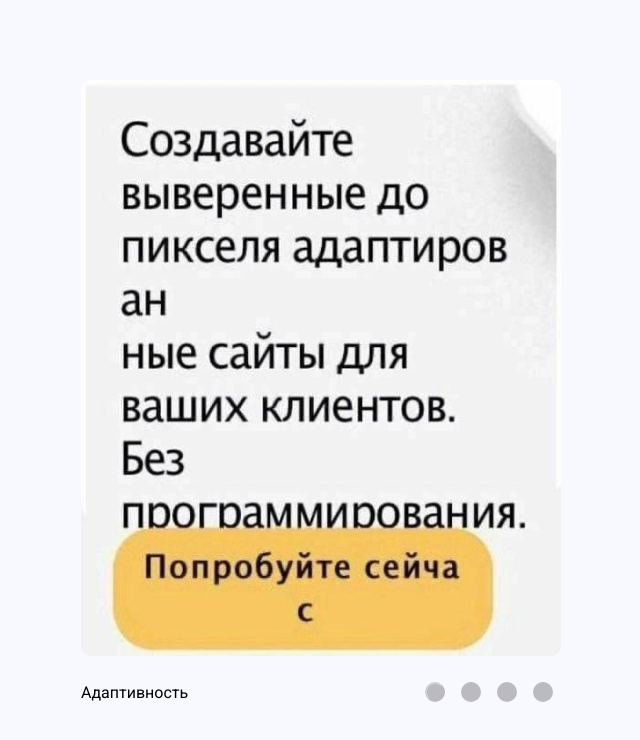
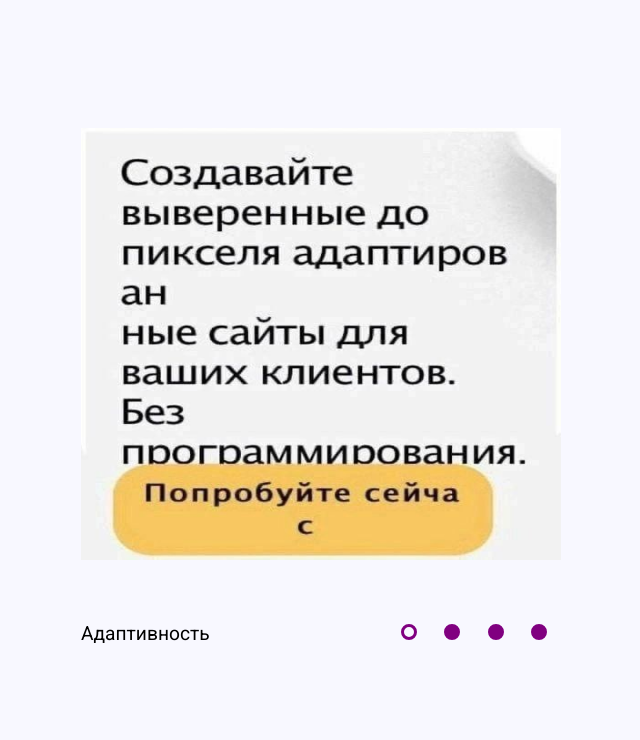
Before and after one commit to vladimirk33/cssMemSlider, a plain HTML site: page cssMemSlider/index.html in a window 1280 px wide. Shown: the whole page, without its empty margins (319-959 px from the left). Drawn offline with Linux system fonts and the light colour scheme.

Commit message:
feat: add display grid (Sun, May 15, 2022 11:09:40 PM)

```diff
--- a/cssMemSlider/index.html
+++ b/cssMemSlider/index.html
@@ -13,37 +13,34 @@
 
 <body>
     <div class="slider">
+        <input type="radio" name="r" id="r1" checked>
+        <input type="radio" name="r" id="r2">
+        <input type="radio" name="r" id="r3">
+        <input type="radio" name="r" id="r4">
         <div class="slides">
-            <input type="radio" name="r" id="r1" checked>
-            <input type="radio" name="r" id="r2">
-            <input type="radio" name="r" id="r3">
-            <input type="radio" name="r" id="r4">
-
-            <div class="slide s1"><img src="./img/1.jpg" alt="">
-                <p>Адаптивность</p>
-            </div>
-            <div class="slide"><img src="./img/2.jpg" alt="">
-                <p>Непонятный код</p>
-            </div>
-            <div class="slide"><img src="./img/3.jpg" alt="">
-                <p>Шаблон</p>
-            </div>
-            <div class="slide"><img src="./img/4.jpg" alt="">
-                <p>Деплой</p>
-            </div>
+            <div class="slide r1"></div>
+            <div class="slide r2"></div>
+            <div class="slide r3"></div>
+            <div class="slide r4"></div>
+        </div>
+        <div class="description">
+            <p class="text p1">Адаптивность</p>
+            <p class="text p2">Непонятный код</p>
+            <p class="text p3">Шаблон</p>
+            <p class="text p4">Деплой</p>
         </div>
         <div class="navigation">
-            <label for="r1" class="bar">
-                <button class="circle"></button>
+            <label for="r1" class="bar l1">
+                <div class="circle"></div>
             </label>
-            <label for="r2" class="bar">
-                <span class="circle"></span>
+            <label for="r2" class="bar l2">
+                <div class="circle"></div>
             </label>
-            <label for="r3" class="bar">
-                <span class="circle"></span>
+            <label for="r3" class="bar l3">
+                <div class="circle"></div>
             </label>
-            <label for="r4" class="bar">
-                <span class="circle"></span>
+            <label for="r4" class="bar l4">
+                <div class="circle"></div>
             </label>
         </div>
     </div>
--- a/cssMemSlider/style.css
+++ b/cssMemSlider/style.css
@@ -8,112 +8,151 @@ body {
 }
 
 .slider {
-    width: 30rem;
-    height: 40rem;
-    overflow: hidden;
-    position: absolute;
-    top: 50%;
-    left: 50%;
-    transform: translate(-50%, -50%);
+    display: grid;
+    grid-template-columns: 1fr 1fr 1fr;
+    grid-template-rows: 10% 60% 20%;
+    margin: auto;
+    width: 100%;
+    max-width: 30em;
+    height: 100vh;
 }
 
-@media (max-width: 530px) {
-    .slider {
-        width: 90%;
-        height: 60%;
-    }
+.slides {
+    grid-column: 1 / 5;
+    grid-row: 2 / 3;
+    margin-top: 3rem;
+    background-color: ghostwhite;
+}
+
+.slide {
+    height: 100%;
+    width: 100%;
+    background-size: 100% 100%;
+}
+
+.r1 {
+    background-image: url(./img/1.jpg);
+}
+
+.r2 {
+    background-image: url(./img/2.jpg);
+}
+
+.r3 {
+    background-image: url(./img/3.jpg);
+}
+
+.r4 {
+    background-image: url(./img/4.jpg);
+}
+
+input[name="r"] {
+    visibility: hidden;
 }
 
 .navigation {
-    position: absolute;
-    bottom: 0;
-    right: 0;
+    padding-top: 4rem;
+    grid-column: 3 / 5;
     display: flex;
+    justify-content: space-around;
 }
 
 .bar {
-    height: 50px;
-    width: 30px;
-    margin: 3px;
     cursor: pointer;
-    opacity: 0.5;
-    border-radius: 10px;
-    transition: all .4s ease;
-    display: flex;
-    justify-content: center;
-    align-items: center;
+    display: block;
+    height: 1rem;
+    width: 1rem;
+    background-color: purple;
+    border: 0.2rem solid purple;
+    border-radius: 50%;
+    transition: ease-in-out .3s;
 }
 
-.bar .circle {
-    height: 20px;
-    width: 20px;
-    cursor: pointer;
-    background-color: black;
-    opacity: 0.5;
-    border-radius: 10px;
-    transition: all .4s ease;
+.slider label:hover {
+    border: 0.2rem solid rgb(47, 1, 47);
+    background-color: rgb(47, 1, 47);
 }
 
-@media (max-width: 530px) {
-    .navigation {
-        left: 50%;
-        transform: translateX(-50%);
-        right: inherit;
-        bottom: 2rem;
-    }
-}
-
-.bar:hover {
-    opacity: 0.8;
+.slider label:active {
+    border: 0.2rem solid cadetblue;
+    background-color: cadetblue;
     transform: scale(1.1);
 }
 
-input[name="r"] {
-    position: absolute;
-    visibility: hidden;
-}
-
-.slides {
-    width: 400%;
-    height: 100%;
-    display: flex;
+#r1:checked~.navigation>.l1,
+#r2:checked~.navigation>.l2,
+#r3:checked~.navigation>.l3,
+#r4:checked~.navigation>.l4 {
+    background-color: rgba(0, 0, 0, 0);
 }
 
 .slide {
-    width: 25%;
-    transition: all .6s ease;
+    opacity: 0;
+    z-index: 0;
+    width: 0;
+    height: 0;
+    transform: scale(1.25);
+    transition: transform ease-out .5s, opacity ease-out .5s;
 }
 
-.slide img {
-    width: 100%;
-    height: 90%;
-    margin-bottom: 1.6rem;
-    border-radius: 10px;
+.description {
+    padding-right: 2rem;
+    padding-top: 4rem;
+    grid-column: 1 / 3;
 }
 
-@media (max-width: 530px) {
-    .slide img {
-        height: 80%;
-        margin-bottom: 3rem;
-    }
- }
-
-.slide p {
+.text {
+    opacity: 0;
+    z-index: 0;
+    font-size: 0;
+    transition: opacity ease-in-out .7s;
     font-family: 'Roboto', sans-serif;
 }
 
-#r1:checked~.s1 {
-    margin-left: 0;
+.circle {
+    width: 3rem;
+    height: 3rem;
+    cursor: pointer;
+    margin-left: -1rem;
+    margin-top: -1rem;
 }
 
-#r2:checked~.s1 {
-    margin-left: -25%;
+#r1:checked~.slides>.r1,
+#r2:checked~.slides>.r2,
+#r3:checked~.slides>.r3,
+#r4:checked~.slides>.r4 {
+    opacity: 1;
+    z-index: 1;
+    width: 100%;
+    height: 100%;
+    font-size: 1rem;
+    transform: scale(1);
 }
 
-#r3:checked~.s1 {
-    margin-left: -50%;
+#r1:checked~.description>.p1,
+#r2:checked~.description>.p2,
+#r3:checked~.description>.p3,
+#r4:checked~.description>.p4 {
+    opacity: 1;
+    z-index: 1;
+    font-size: 1.2rem;
 }
 
-#r4:checked~.s1 {
-    margin-left: -75%;
+@media (max-width: 500px) {
+    .slider {
+        grid-template-rows: 1% 30% 10% 10%;
+        max-width: 18rem;
+    }
+    .navigation {
+        grid-column: 1 / 5;
+        grid-row: 3 / 4;
+    }
+    .description {
+        grid-column: 1 / 5;
+        grid-row: 4 / 5;
+        padding-right: 0;
+    }
+    .slide {
+        transform: scale(1.05);
+    }
 }
```
